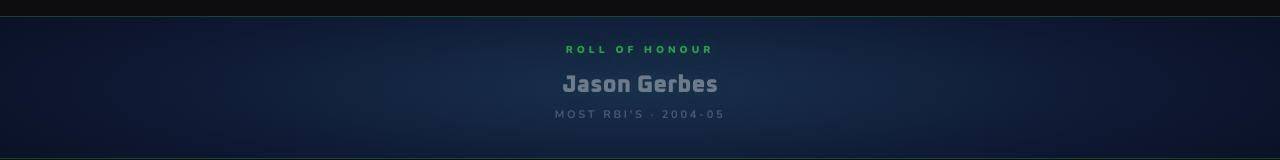
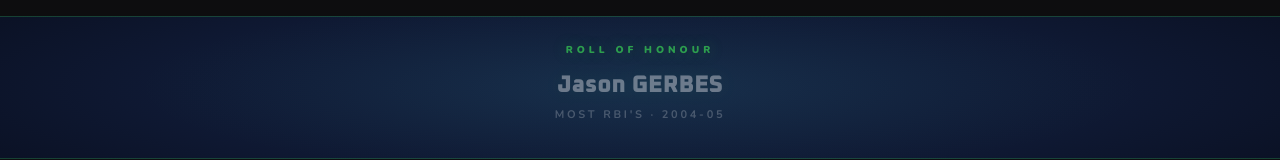
Before and after one commit to N8Nuks/grassrootsfantasy, a Next.js app: page /nfs/honours in a window 1280 px wide. Shown: the part 333-493 px from the top of the page. Built offline with nearby package versions, Linux system fonts and the light colour scheme; no server answers.

Commit message:
Surname capitals on the Honours ticker

```diff
--- a/components/HonoursTicker.tsx
+++ b/components/HonoursTicker.tsx
@@ -1,6 +1,7 @@
 'use client'
 import { useState, useEffect, useMemo } from 'react'
 import { HONOURS, AWARD_LABELS } from '@/lib/nfsHonours'
+import { splitName } from '@/lib/names'
 
 function shuffle<T>(arr: T[]): T[] {
   const a = [...arr]
@@ -67,7 +68,7 @@ export default function HonoursTicker({ grade, accent }: {
           style={{ opacity: visible ? 1 : 0, minHeight: '62px', marginTop: '12px' }}>
           <p className="text-lg sm:text-2xl font-black leading-tight"
             style={{ fontFamily: 'var(--font-heading)', color: '#FFFFFF', textShadow: `0 0 20px ${accent}45` }}>
-            {line.name}
+            {splitName(line.name).first} <span className="uppercase">{splitName(line.name).last}</span>
           </p>
           <p className="text-[11px] font-bold uppercase tracking-[0.25em]"
             style={{ color: 'rgba(255,255,255,0.6)', marginTop: '7px' }}>
```
